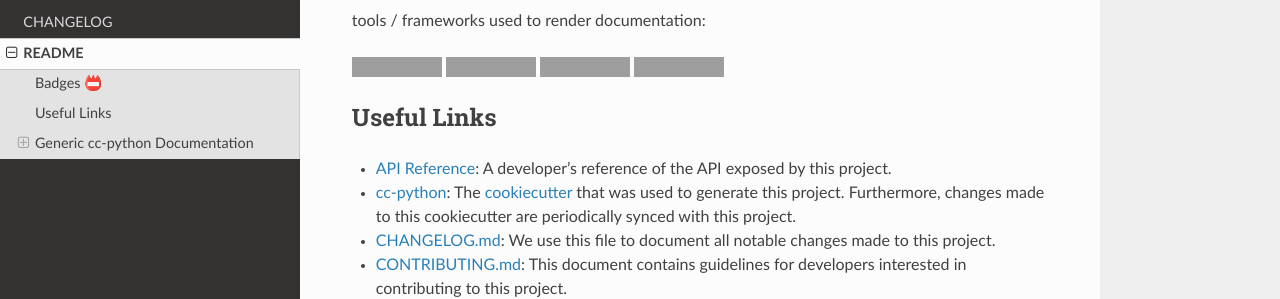
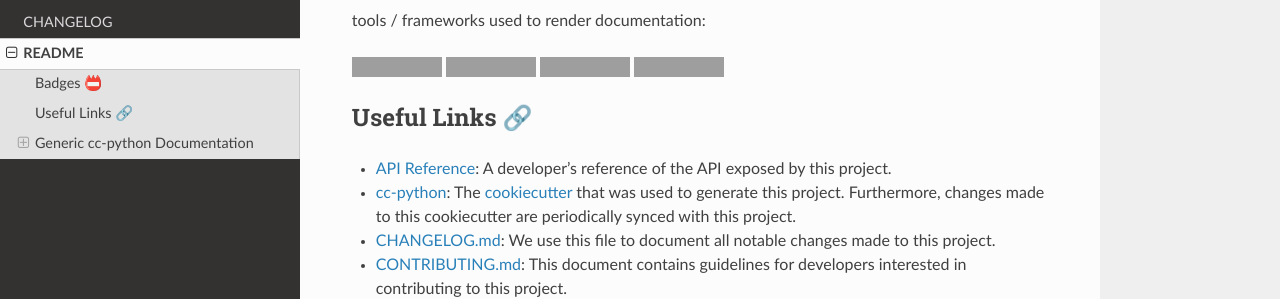
Before and after one commit to bbugyi200/python-dummy, a Sphinx documentation site: the page built from docs/source/README.md, in a window 1280 px wide and 900 px high, scrolled down 372 px, cut to the strip 159-458 px from the top of the window. Built offline with Sphinx 7.4.7 and the Read the Docs theme 2.0.0, drawn with Linux system fonts in a browser that asks for light colours; grey boxes are pictures that could not be loaded.

```diff
--- a/docs/source/README.md
+++ b/docs/source/README.md
@@ -40,7 +40,7 @@ tools / frameworks used to render documentation:
 [![Markdown: m2r2](https://img.shields.io/badge/markdown-m2r2-8e1e3d)](https://github.com/CrossNox/m2r2)
 
 
-## Useful Links
+## Useful Links 🔗
 
 * [API Reference][3]: A developer's reference of the API exposed by this
   project.
```
Also changed, not shown: README.md (+1 -1 lines), .cruft.json.
